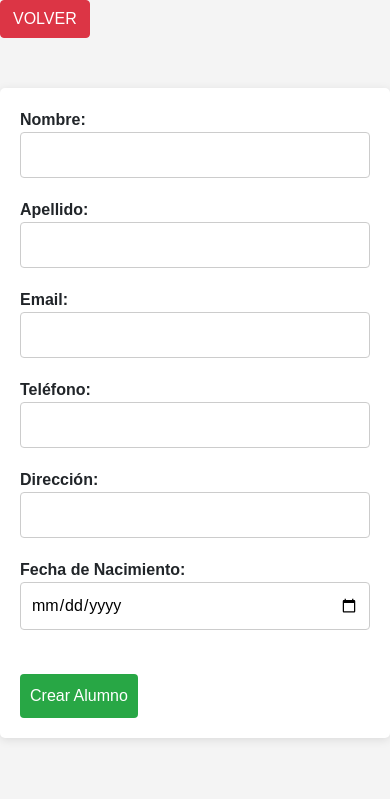
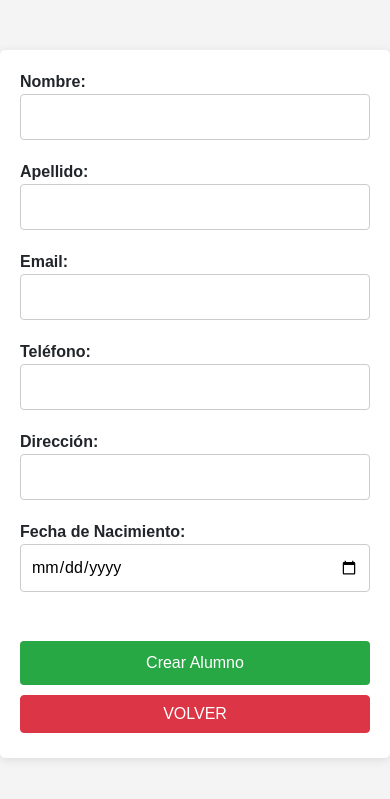
Before and after one commit to AngelCampsRuiz/Gesti--Notes, a PHP site: page /view/crearAlumno.php in a window 390 px wide. Shown: the top 799 px of the page. Run offline with PHP 8.4, Linux system fonts and the light colour scheme; a user stored in the database is signed in.

Commit message:
crear alumno y editar alumnos estilos responsive - Àngel

```diff
--- a/css/form.css
+++ b/css/form.css
@@ -43,18 +43,59 @@ form input[type="textarea"] {
     border-radius: 4px;
 }
 
+form .button-group {
+    text-align: center; /* Centrar los botones */
+    display: flex; /* Usar flexbox para alinear horizontalmente */
+    justify-content: center; /* Centrar horizontalmente */
+}
+
+form input[type="submit"],
+form button {
+    width: 45%;
+    margin: 10px 5px; /* Ajustar margen para separación */
+}
+
 form input[type="submit"] {
-    background: #28a745; /* Color verde */
+    background: #28a745; /* Color verde para el botón Actualizar Alumno */
     color: #fff;
     border: none;
     padding: 10px;
     border-radius: 4px;
     cursor: pointer;
     font-size: 16px;
+    text-align: center;
 }
 
 form input[type="submit"]:hover {
     background: #218838; /* Color verde más oscuro al pasar el mouse */
+}
+
+form button {
+    background: #dc3545; /* Color rojo para el botón VOLVER */
+    color: #fff;
+    border: none;
+    padding: 10px;
+    border-radius: 4px;
+    cursor: pointer;
+    font-size: 16px;
+    text-align: center;
+}
+
+form button:hover {
+    background: #c82333; /* Color rojo más oscuro al pasar el mouse */
+}
+
+/* Estilos responsivos para pantallas de hasta 480px */
+@media (max-width: 480px) {
+    form .button-group {
+        flex-direction: column; /* Cambiar a columna en modo responsive */
+    }
+
+    form input[type="submit"],
+    form button {
+        width: 100%;
+        margin: 5px 0;
+    }
 }
 
 /* Mensajes de error */
--- a/view/crearAlumno.php
+++ b/view/crearAlumno.php
@@ -45,7 +45,6 @@ mysqli_close($conexion);
     <title>Document</title>
 </head>
 <body>
-    <a href="gestionUsers.php"><button class="btn btn-danger">VOLVER</button></a>
 <form method="post">
     <label>Nombre: <input type="text" id="nombre" name="nombre"></label>
     <span id="errorNombre" class="error"></span>
@@ -59,7 +58,10 @@ mysqli_close($conexion);
     <span id="errorDireccion" class="error"></span>
     <label>Fecha de Nacimiento: <input type="date" id="fecha" name="fecha_nacimiento"></label>
     <span id="errorDia" class="error"></span><br>
-    <input type="submit" id="boton" value="Crear Alumno" disabled>
+    <div class="button-group">
+        <input type="submit" id="boton" value="Crear Alumno" disabled>
+        <button type="button" class="btn btn-danger" onclick="window.location.href='gestionUsers.php'">VOLVER</button>
+    </div>
 </form>
 <script src="../js/verifAlu.js"></script>
 <script src="https://cdn.jsdelivr.net/npm/bootstrap@5.3.3/dist/js/bootstrap.bundle.min.js" integrity="sha384-YvpcrYf0tY3lHB60NNkmXc5s9fDVZLESaAA55NDzOxhy9GkcIdslK1eN7N6jIeHz" crossorigin="anonymous"></script>
--- a/view/editarAlumno.php
+++ b/view/editarAlumno.php
@@ -83,7 +83,6 @@ try {
     <link href="https://cdn.jsdelivr.net/npm/bootstrap@5.3.3/dist/css/bootstrap.min.css" rel="stylesheet" integrity="sha384-QWTKZyjpPEjISv5WaRU9OFeRpok6YctnYmDr5pNlyT2bRjXh0JMhjY6hW+ALEwIH" crossorigin="anonymous">
     <title>Document</title>
 </head>
-    <a href="gestionUsers.php"><button class="btn btn-danger">VOLVER</button></a>
     <body>
     <!-- Formulario de edición -->
         <form method="post">
@@ -100,7 +99,10 @@ try {
             <p id="errorDia"></p>
             <label>Direccion: <input type="textarea" name="direccion" id="direccion" value="<?php echo htmlspecialchars($alumno['direccion_alu'] ?? ''); ?>"></label>
             <p id="errorDireccion"></p>
-            <input type="submit" id="boton" disabled value="Actualizar Alumno">
+            <div class="button-group">
+                <input type="submit" id="boton" disabled value="Actualizar Alumno">
+                <button type="button" class="btn btn-danger" onclick="window.location.href='gestionUsers.php'">VOLVER</button>
+            </div>
         </form>
         <script type="text/javascript" src="../js/verifAlu.js"></script>
         <script src="https://cdn.jsdelivr.net/npm/bootstrap@5.3.3/dist/js/bootstrap.bundle.min.js" integrity="sha384-YvpcrYf0tY3lHB60NNkmXc5s9fDVZLESaAA55NDzOxhy9GkcIdslK1eN7N6jIeHz" crossorigin="anonymous"></script>
```
